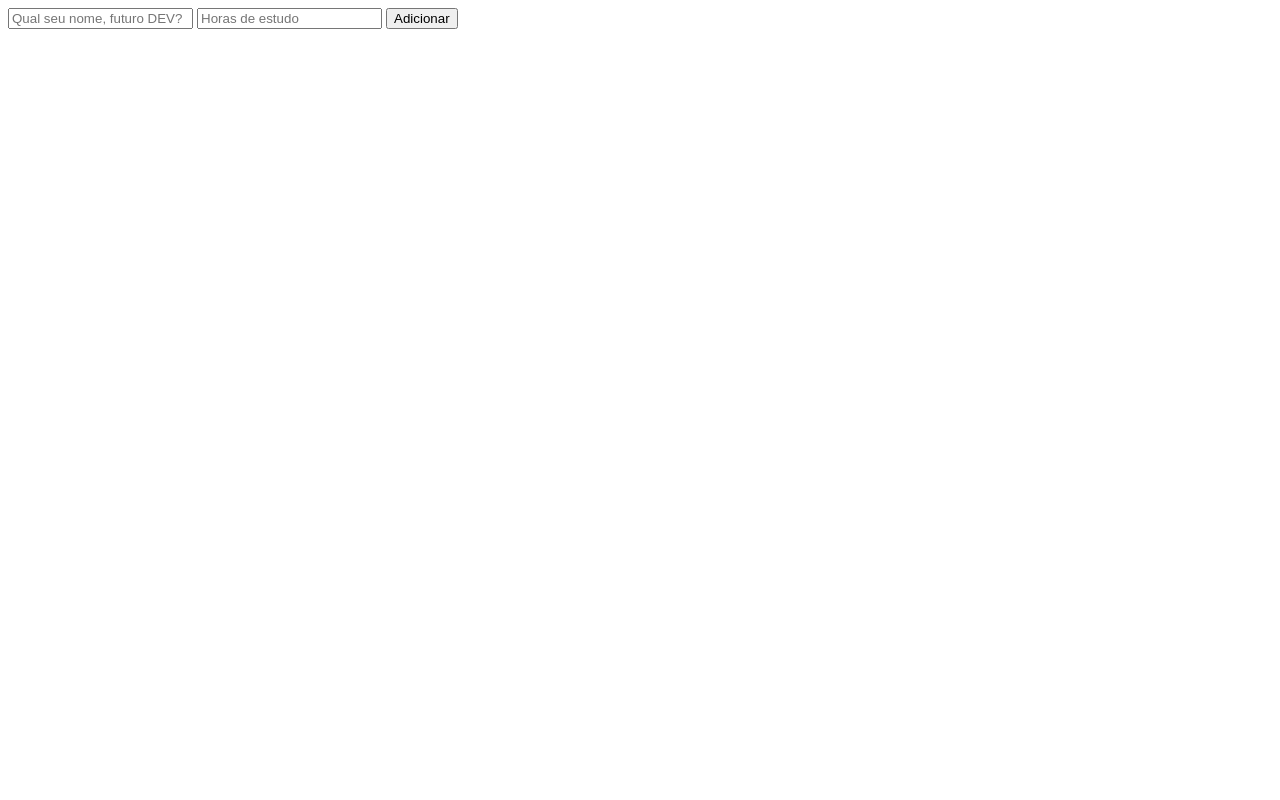
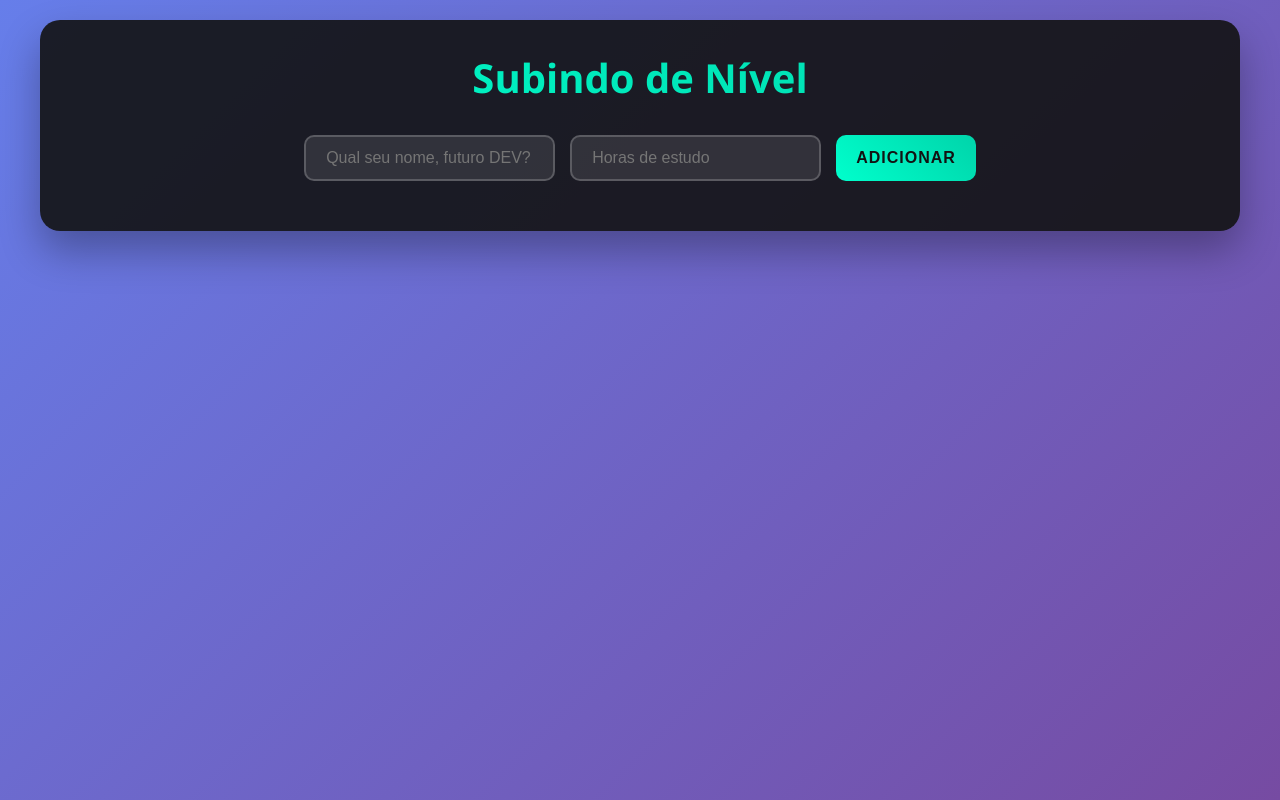
Before and after one commit to imcosta03/desafio_programacao_DIO, a plain HTML site: page index.html in a window 1280 px wide. Drawn offline with Linux system fonts and the light colour scheme.

Commit message:
Adição do css para estilizar a página

```diff
--- /dev/null
+++ b/CSS/style.css
@@ -0,0 +1,74 @@
+* {
+    margin: 0;
+    padding: 0;
+    box-sizing: border-box;
+}
+
+body {
+    font-family: 'Segoe UI', sans-serif;
+    background: linear-gradient(135deg, #667eea 0%, #764ba2 100%);
+    color: #f0f0f0;
+    min-height: 100vh;
+    padding: 20px;
+}
+
+.container {
+    max-width: 1200px;
+    margin: 0 auto;
+    background: rgba(18, 18, 18, 0.9);
+    border-radius: 20px;
+    padding: 30px;
+    box-shadow: 0 20px 40px rgba(0, 0, 0, 0.3);
+}
+
+.header {
+    text-align: center;
+    margin-bottom: 30px;
+}
+
+.header h1 {
+    font-size: 2.5rem;
+    background: linear-gradient(45deg, #00ffcc, #00d4aa);
+    -webkit-background-clip: text;
+    -webkit-text-fill-color: transparent;
+    margin-bottom: 10px;
+}
+
+.input-group {
+    display: flex;
+    gap: 15px;
+    margin-bottom: 20px;
+    flex-wrap: wrap;
+    justify-content: center;
+}
+
+input, button, select {
+    padding: 12px 20px;
+    font-size: 1rem;
+    border-radius: 10px;
+    border: 2px solid rgba(255, 255, 255, 0.2);
+    background: rgba(255, 255, 255, 0.1);
+    color: #f0f0f0;
+    transition: all 0.3s ease;
+}
+
+input:focus, select:focus {
+    outline: none;
+    border-color: #00ffcc;
+    box-shadow: 0 0 15px rgba(0, 255, 204, 0.3);
+}
+
+button {
+    background: linear-gradient(45deg, #00ffcc, #00d4aa);
+    color: #121212;
+    border: none;
+    cursor: pointer;
+    font-weight: bold;
+    text-transform: uppercase;
+    letter-spacing: 1px;
+}
+
+button:hover {
+    transform: translateY(-2px);
+    box-shadow: 0 5px 15px rgba(0, 255, 204, 0.4);
+}
--- a/index.html
+++ b/index.html
@@ -4,12 +4,19 @@
     <meta charset="UTF-8">
     <meta name="viewport" content="width=device-width, initial-scale=1.0">
     <title>Futuro DEV</title>
+    <link rel="stylesheet" href="CSS/style.css">
 </head>
 <body>
-    <div>
-        <input type="text" id="nomeEstudante" placeholder="Qual seu nome, futuro DEV?" />
-        <input type="number" id="xpEstudante" placeholder="Horas de estudo" min="0" />
-        <button onclick="classificarEstudante()">Adicionar</button>
+    <div class="container">
+        <div class="header">
+            <h1>Subindo de Nível</h1>
+        </div>
+        <div class="input-group">
+            <input type="text" id="nomeEstudante" placeholder="Qual seu nome, futuro DEV?" />
+            <input type="number" id="xpEstudante" placeholder="Horas de estudo" min="0" />
+            <button onclick="classificarEstudante()">Adicionar</button>
+        </div>
+
         <div id="resultado"></div>
     </div>
     <script src="JS/script.js"></script>
```
